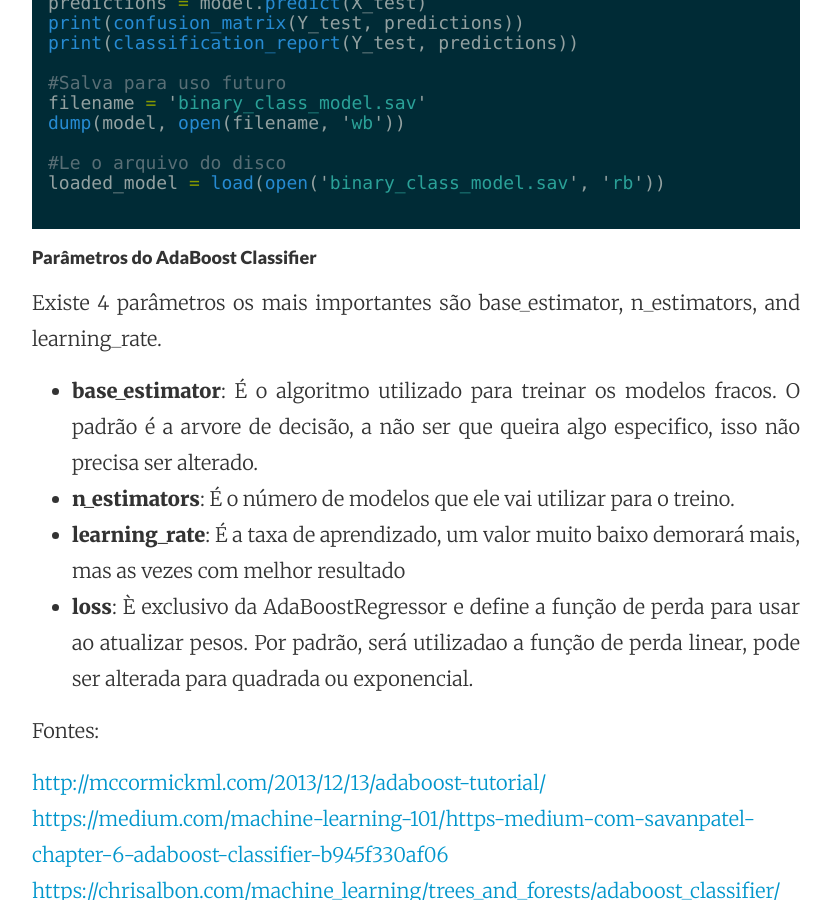
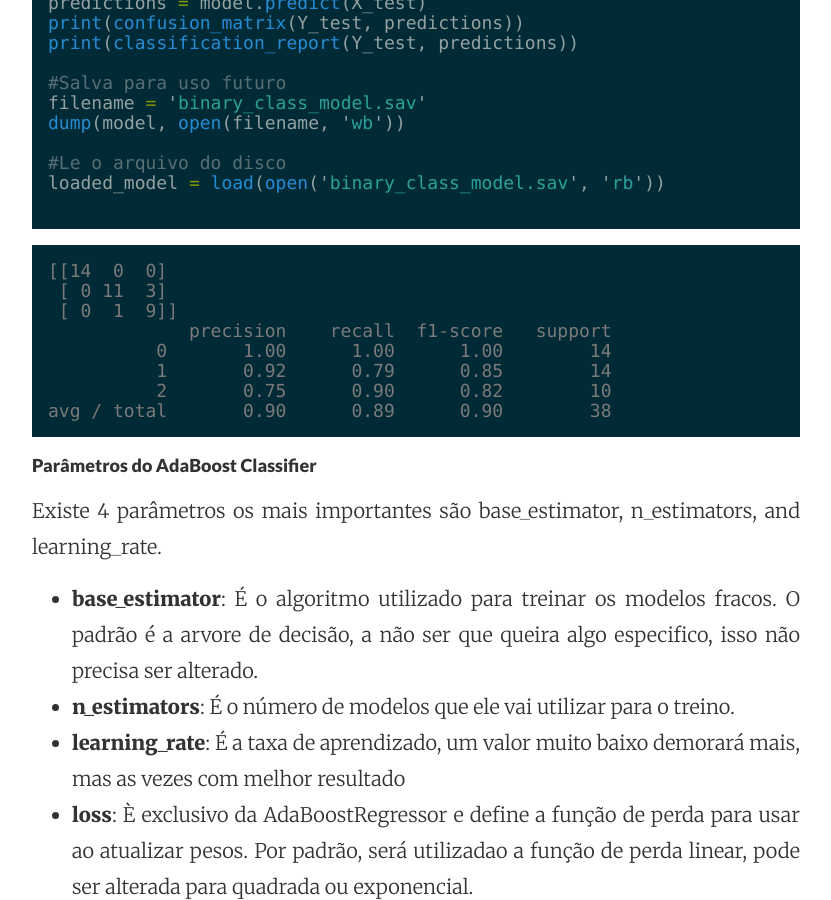
Before and after one commit to dfrnks/dfrnks.github.io, a Jekyll site: the page built from _posts/2018-07-15-machine-learning-algoritmo-AdaBoostClassifier.markdown, in a window 1280 px wide and 900 px high, scrolled down 2383 px. Shown: the whole window, without its empty margins (224-1055 px from the left). Built offline with Jekyll 4.4.1, drawn with Linux system fonts in a browser that asks for light colours.

````diff
--- a/_posts/2018-07-15-machine-learning-algoritmo-AdaBoostClassifier.markdown
+++ b/_posts/2018-07-15-machine-learning-algoritmo-AdaBoostClassifier.markdown
@@ -54,6 +54,16 @@
 loaded_model = load(open('binary_class_model.sav', 'rb'))
 
 ```
+    [[14  0  0]
+     [ 0 11  3]
+     [ 0  1  9]]
+                 precision    recall  f1-score   support
+              0       1.00      1.00      1.00        14
+              1       0.92      0.79      0.85        14
+              2       0.75      0.90      0.82        10
+    avg / total       0.90      0.89      0.90        38
+
+
 #### Parâmetros do AdaBoost Classifier
 
 Existe 4 parâmetros os mais importantes são base_estimator, n_estimators, and learning_rate.
````
Also changed, not shown: _posts/2018-07-20-machine-learning-algoritmo-GradientBoostingClassifier.markdown (added, +58 -0 lines).
